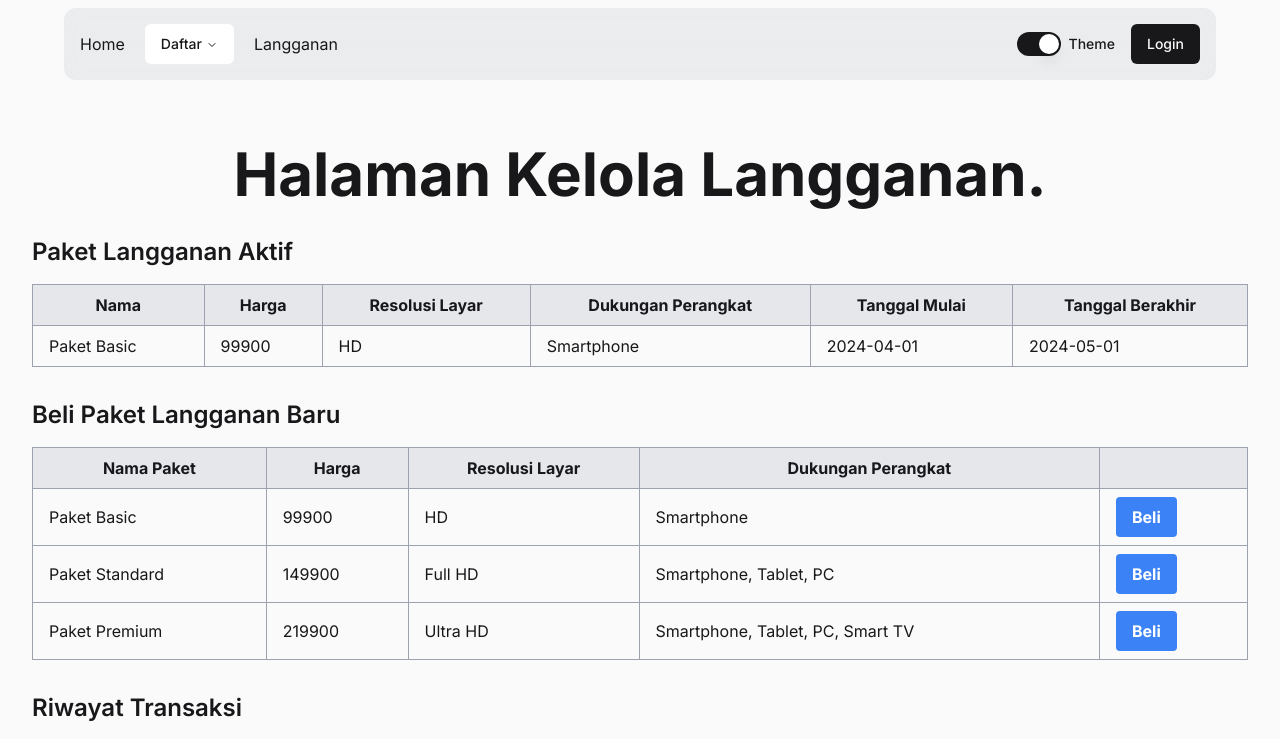
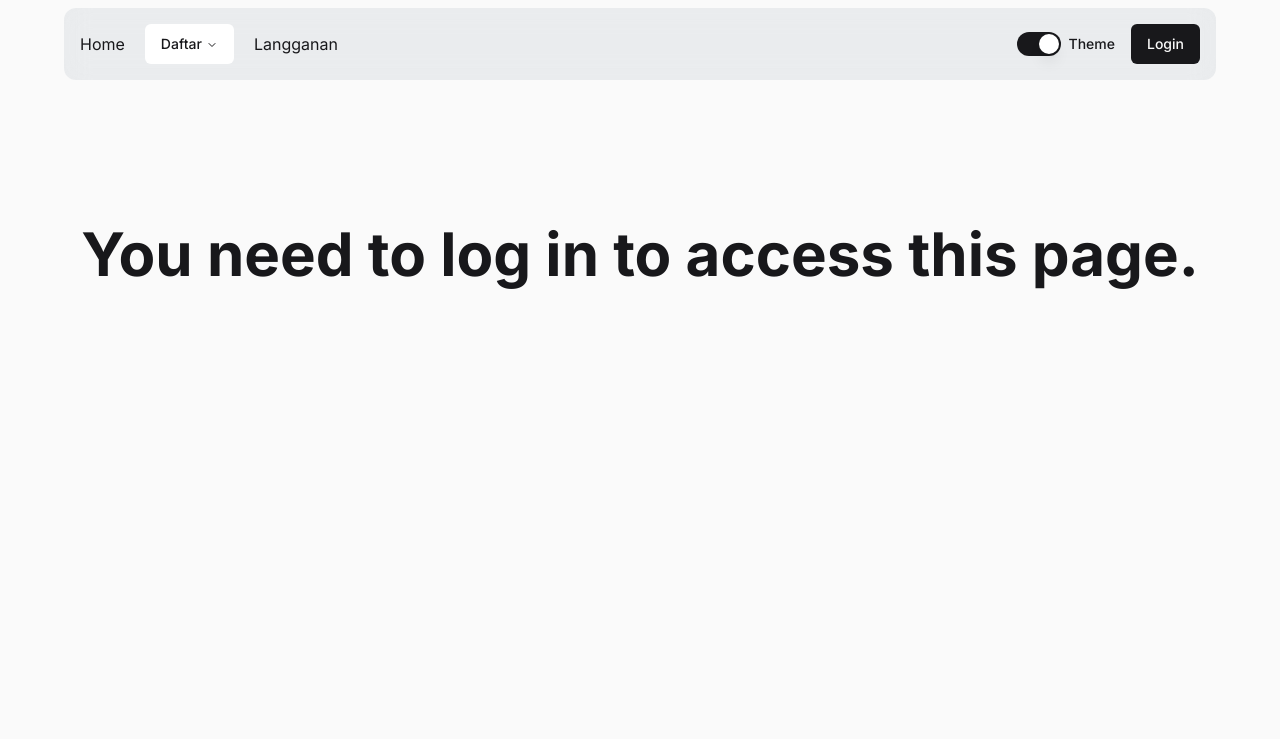
Before and after one commit to Pacilflix-D2/pacilflix, a Next.js app: page /subscription in a window 1280 px wide. Shown: the top 739 px of the page. Built offline with nearby package versions, Linux system fonts and the light colour scheme.

Commit message:
Change to the Langganan page so that it can only be accessed by authenticated users

```diff
--- a/src/modules/SubscriptionModule/index.tsx
+++ b/src/modules/SubscriptionModule/index.tsx
@@ -1,7 +1,9 @@
 import React, { useState } from 'react'
 import SubscriptionPurchaseSection from '@/modules/SubscriptionModule/sections/SubscriptionPurchaseSection'
+import { useAuthContext } from '@/components/contexts/AuthContext'
 
 const SubscriptionManagementPage = () => {
+  const { isAuthenticated } = useAuthContext()
   const [activeSubscriptions, setActiveSubscriptions] = useState([
     {
       name: 'Paket Basic',
@@ -72,6 +74,19 @@ const SubscriptionManagementPage = () => {
         .slice(0, 10),
     },
   ]
+
+  if (!isAuthenticated) {
+    return (
+      <>
+        <main className="py-28 grid grid-cols-1 gap-y-28"></main>
+        <div className="flex flex-col items-center gap-1">
+          <h2 className="text-6xl font-bold">
+            You need to log in to access this page.
+          </h2>
+        </div>
+      </>
+    )
+  }
 
   const renderActiveSubscriptions = () => {
     return (
```
